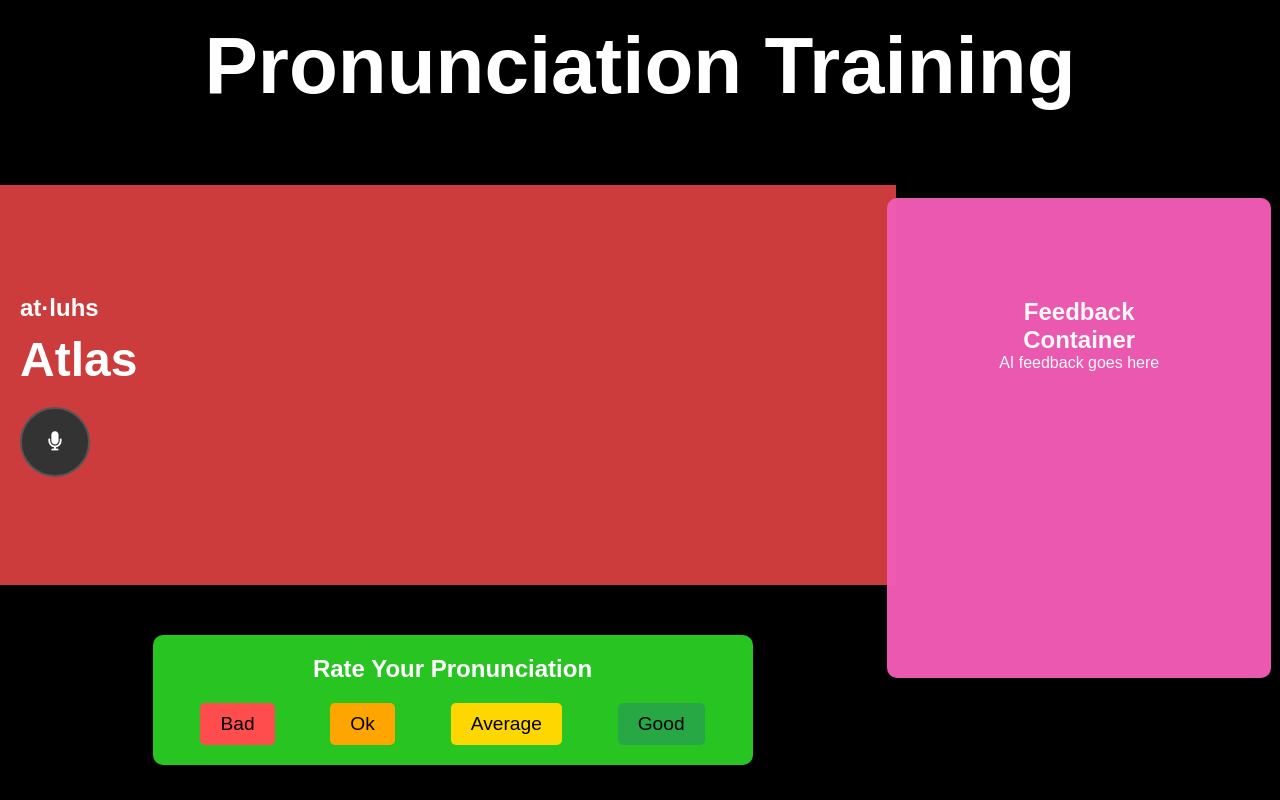
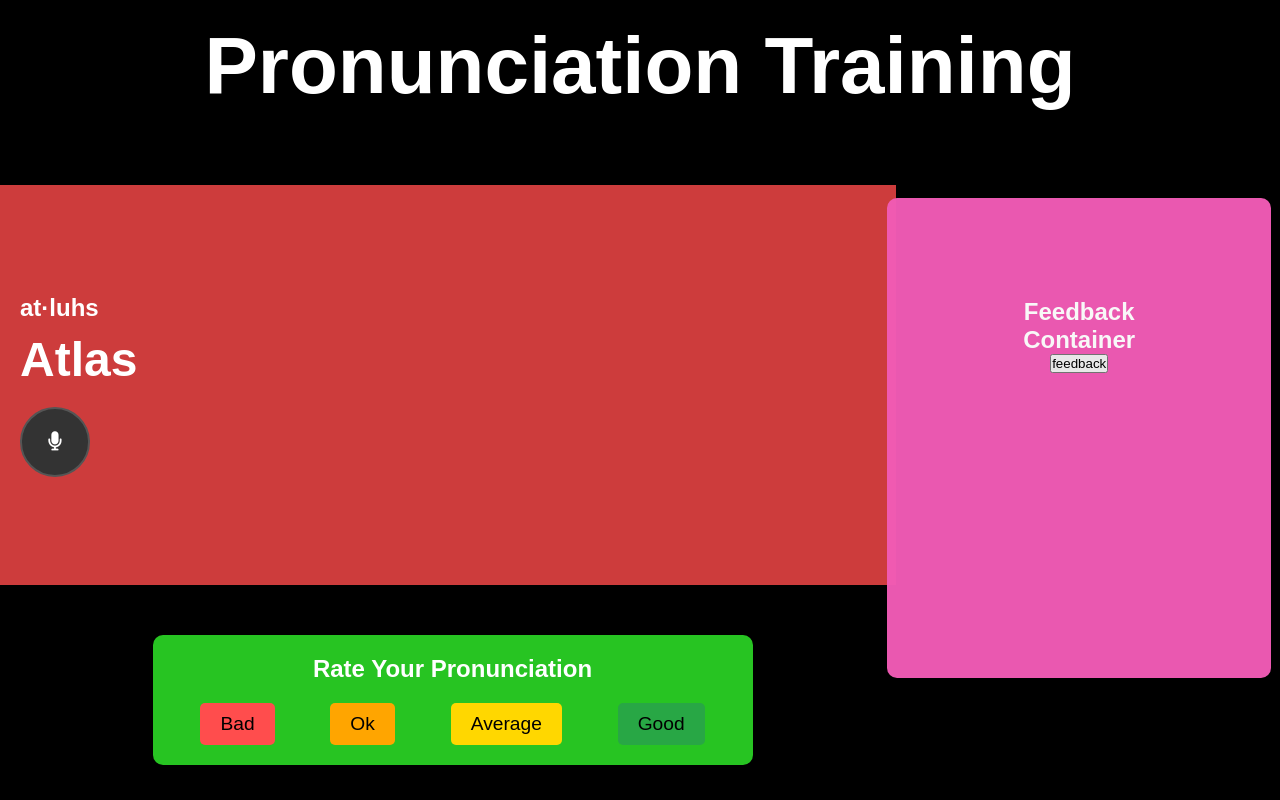
Before and after one commit to AshkanArabim/accent-training, a React (Create React App) app in the folder frontend/my-app/: page / in a window 1280 px wide. Both pictures are taken after a click on the button 640 px from the left and 524 px from the top of the page. Built offline with nearby package versions, Linux system fonts and the light colour scheme.

Commit message:
Added giveFeedback gemini function

```diff
--- a/frontend/my-app/package.json
+++ b/frontend/my-app/package.json
@@ -3,16 +3,18 @@
   "version": "0.1.0",
   "private": true,
   "dependencies": {
+    "@google/generative-ai": "^0.19.0",
     "@testing-library/jest-dom": "^5.17.0",
     "@testing-library/react": "^13.4.0",
     "@testing-library/user-event": "^13.5.0",
+    "env-cmd": "^10.1.0",
     "react": "^18.3.1",
     "react-dom": "^18.3.1",
     "react-scripts": "5.0.1",
     "web-vitals": "^2.1.4"
   },
   "scripts": {
-    "start": "react-scripts start",
+    "start": "env-cmd -f .env.staging react-scripts start",
     "build": "react-scripts build",
     "test": "react-scripts test",
     "eject": "react-scripts eject"
--- a/frontend/my-app/src/App.js
+++ b/frontend/my-app/src/App.js
@@ -1,4 +1,5 @@
 import React, { useState, useEffect } from 'react';
+import giveFeedback from './geminiLinguist';
 import './App.css';
 
 function App() {
@@ -10,6 +11,9 @@ function App() {
   const [isFeedbackContainerVisible, setIsFeedbackContainerVisible] = useState(false);
   const [feedbackVisible, setFeedbackVisible] = useState(false); // For feedback transition
   const [rating, setRating] = useState(null);
+  const [geminiResponse, setGeminiResponse] = useState('');
+  const [error, setError] = useState(false);
+  const [state, setState] = useState('');
 
   const handleFlip = () => {
     setIsFlipped(!isFlipped);
@@ -60,6 +64,17 @@ function App() {
     console.log('Rating:', rating);
   };
 
+  // giveFeedback(() => {
+  //   setState('loading');
+  //   try {
+  //       const response = giveFeedback("apple", "apol");
+  //       setGeminiResponse(response);
+  //       setState('success');
+  //   } catch (e) {
+  //       setError(e);
+  //   }
+  //   }, []);
+
   return (
     <div className={`app-container ${isMoved ? 'moved' : ''}`}>
       <header className="app-header">
@@ -105,7 +120,7 @@ function App() {
       {isFeedbackContainerVisible && (
         <div className={`feedback-container ${feedbackVisible ? 'feedback-container-visible' : ''}`}>
           <h2>Feedback Container</h2>
-          <p>AI feedback goes here</p>
+          <button className="feedback" onClick={() => giveFeedback('apple', 'apol')}>feedback</button>
         </div>
       )}
     </div>
--- /dev/null
+++ b/frontend/my-app/src/geminiLinguist.js
@@ -0,0 +1,18 @@
+import { GoogleGenerativeAI } from "@google/generative-ai";
+
+async function giveFeedback(correctPro, givenPro) {
+    console.log(process.env.REACT_APP_API_KEY)
+    if (correctPro === givenPro){
+        return "Great job!"
+    }
+    const genAI = new GoogleGenerativeAI(process.env.REACT_APP_API_KEY);
+    const model = genAI.getGenerativeModel({ model: "gemini-1.5-flash" });
+
+    const prompt = "You are a linguistic expert. Given two words as IPA phonemes, generate advice on how the person speaking the second word can match the first. The advice should be physical actions such as rolling your r's. Be colloquial when generating the advice. \ncorrect pronunciation: "  + correctPro + "\ngiven pronunciation: " + givenPro;
+
+    const result = await model.generateContent(prompt);
+    console.log(result.response.text())
+    return result.response.text();
+}
+
+export default giveFeedback
```
Also changed, not shown: 1 other file (tests, documents, lock files or other folders).
